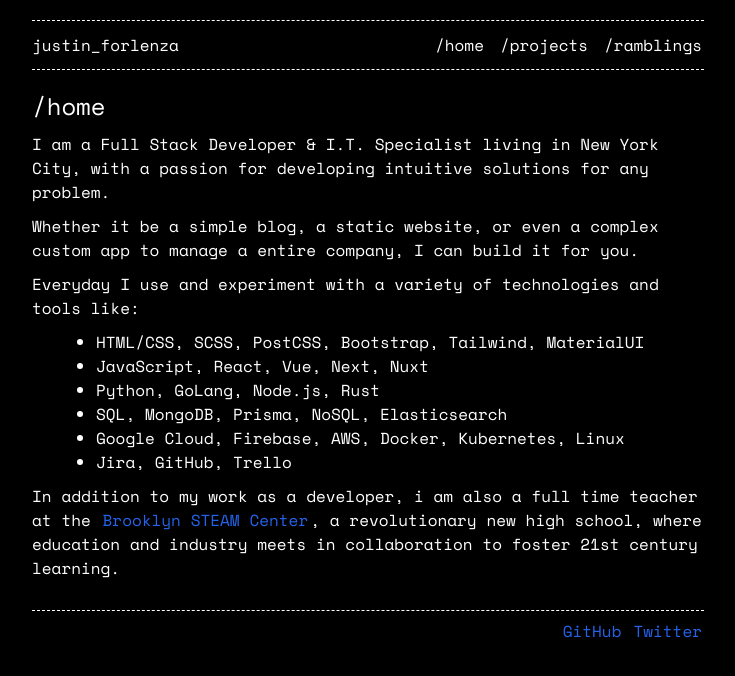
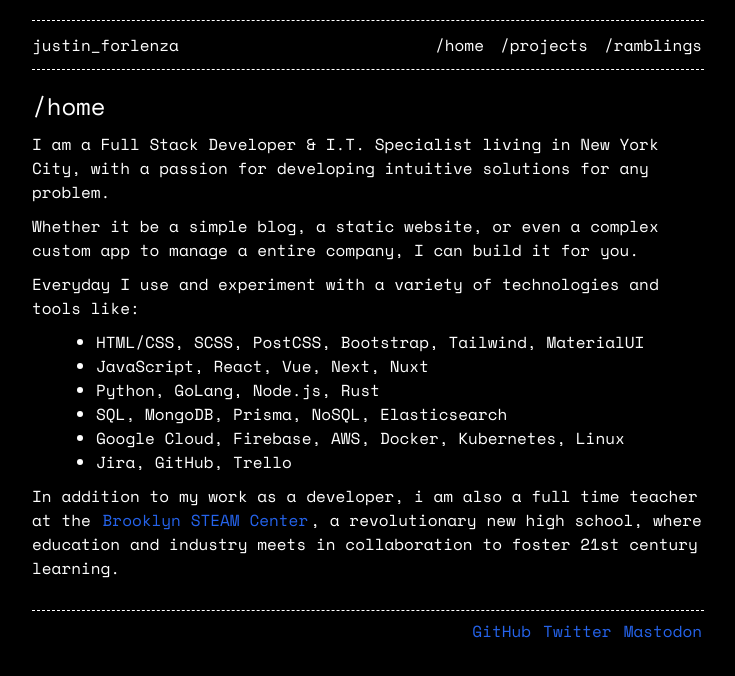
Before and after one commit to justinforlenza/justinforlenza.github.io, a Vue app: page /home in a window 1280 px wide. Shown: the top 676 px of the page, without its empty margins (272-1007 px from the left). Built offline with nearby package versions, Linux system fonts and the light colour scheme.

Commit message:
Update App.vue

```diff
--- a/src/App.vue
+++ b/src/App.vue
@@ -16,6 +16,9 @@
   </main>
   <footer>
     <div>
+      <a rel="me" href="https://universeodon.com/@justinf" target="_blank">Mastodon</a>
+    </div>
+    <div>
       <a href="https://twitter.com/JustinForNYC" target="_blank">Twitter</a>
     </div>
     <div>
```
